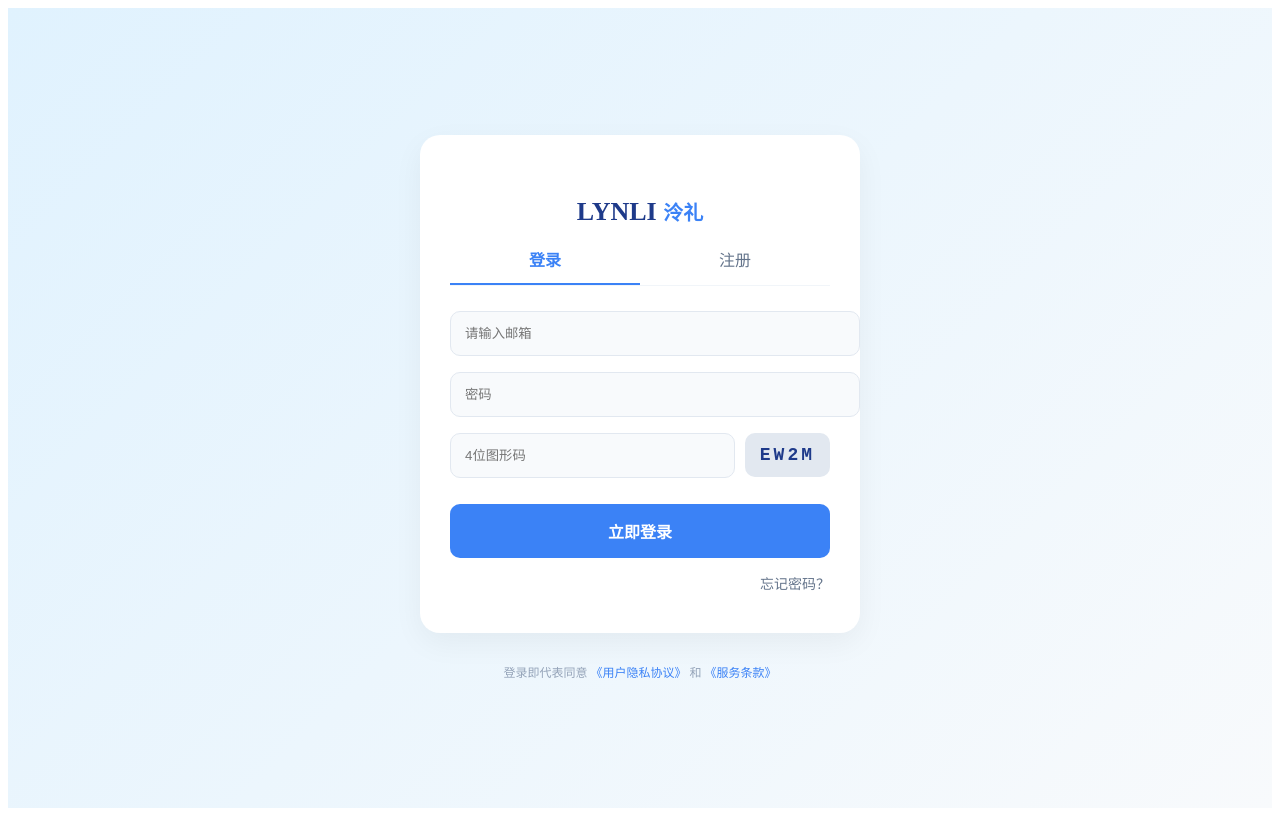
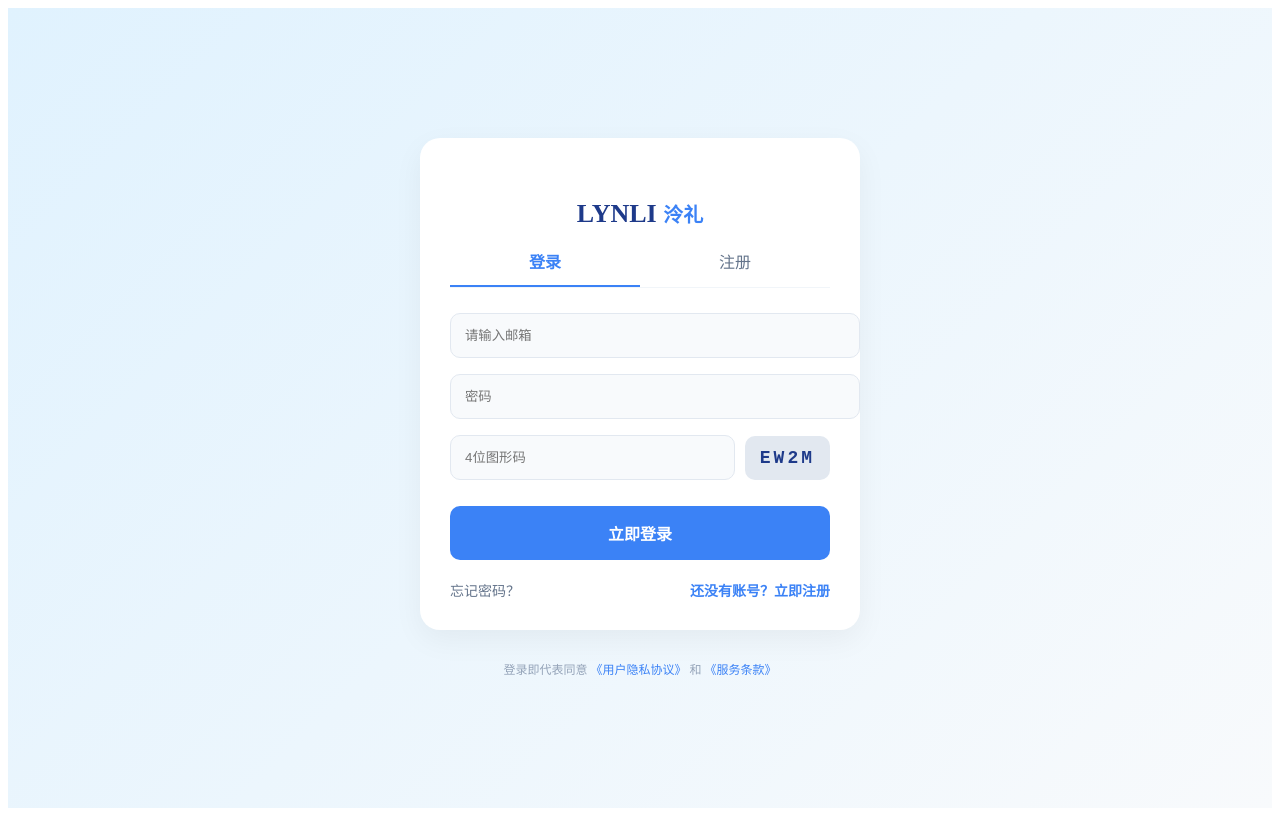
Before and after one commit to shuji-chu/lynli-shop, a Vue app: page / in a window 1280 px wide. Built offline with nearby package versions, Linux system fonts and the light colour scheme; the HTML template or start-up script is replaced by a standard one.

Commit message:
fix: 调整底部忘记密码与注册入口布局

```diff
--- a/src/views/AuthView.vue
+++ b/src/views/AuthView.vue
@@ -2,7 +2,7 @@
   <div style="min-height: 100vh; display: flex; flex-direction: column; align-items: center; justify-content: center; background: linear-gradient(135deg,#e0f2fe,#f8fafc);">
 
     <!-- 登录/注册卡片 -->
-    <div style="width: 90%; max-width: 380px; background: #fff; padding: 40px 30px; border-radius: 20px; box-shadow: 0 10px 30px rgba(0,0,0,0.05);">
+    <div style="width: 90%; max-width: 380px; background: #fff; padding: 40px 30px 30px; border-radius: 20px; box-shadow: 0 10px 30px rgba(0,0,0,0.05);">
 
       <h2 style="text-align: center; font-size: 26px; font-weight: 900; color: #1e3a8a; margin-bottom: 20px;">LYNLI <span style="color: #3b82f6; font-size: 20px;">泠礼</span></h2>
 
@@ -41,9 +41,15 @@
         </button>
       </form>
 
-      <div style="display:flex; justify-content:flex-end; margin-top:15px; font-size:14px; color:#64748b;">
-        <span v-if="mode === 'login'" @click="mode='forget'" style="cursor:pointer;">忘记密码？</span>
+      <!-- 底部操作区：左边忘记密码，右边立即注册 -->
+      <div style="display:flex; justify-content:space-between; align-items:center; margin-top:20px; font-size:14px;">
+        <!-- 左边 -->
+        <span v-if="mode === 'login'" @click="mode='forget'" style="cursor:pointer; color:#64748b;">忘记密码？</span>
         <span v-if="mode === 'forget'" @click="mode='login'" style="cursor:pointer; color:#3b82f6;">返回登录</span>
+
+        <!-- 右边 -->
+        <span v-if="mode === 'login'" @click="mode='register'" style="cursor:pointer; color:#3b82f6; font-weight:bold;">还没有账号？立即注册</span>
+        <span v-if="mode === 'register'" @click="mode='login'" style="cursor:pointer; color:#3b82f6; font-weight:bold;">已有账号？去登录</span>
       </div>
 
     </div>
```
